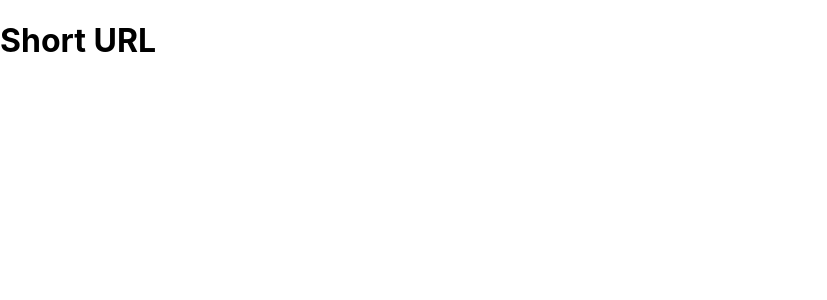
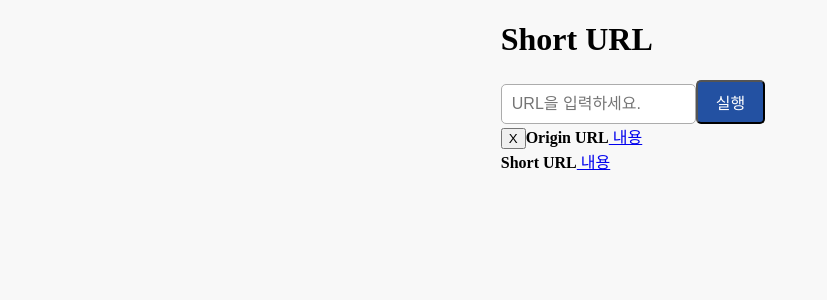
Before and after one commit to mineii/hackathon-frontend, a React (Create React App) app: page / in a window 1280 px wide. Shown: the top 300 px of the page, without its empty margins (0-827 px from the left). Built offline with nearby package versions, Linux system fonts and the light colour scheme.

Commit message:
feat: 틀 설정

```diff
--- a/src/App.css
+++ b/src/App.css
@@ -1,38 +1,28 @@
-.App {
-  text-align: center;
+body {
+  width: 100vw;
+  margin: 0;
+  background-color: #f8f8f8;
+  display: flex;
+  justify-content: center;
+  align-items: center;
 }
 
-.App-logo {
-  height: 40vmin;
-  pointer-events: none;
+input {
+  width: 70%;
+  padding: 10px;
+  font-size: 16px;
+  border: 1px solid #acacac;
+  border-radius: 5px;
+  box-sizing: border-box;
 }
 
-@media (prefers-reduced-motion: no-preference) {
-  .App-logo {
-    animation: App-logo-spin infinite 20s linear;
-  }
+.input-button {
+  width: 25%;
+  padding: 8px;
+  font-size: 16px;
+  border-radius: 5px;
+  box-sizing: border-box;
+  background-color: #2351a2;
+  color: white;
+  cursor: pointer;
 }
-
-.App-header {
-  background-color: #282c34;
-  min-height: 100vh;
-  display: flex;
-  flex-direction: column;
-  align-items: center;
-  justify-content: center;
-  font-size: calc(10px + 2vmin);
-  color: white;
-}
-
-.App-link {
-  color: #61dafb;
-}
-
-@keyframes App-logo-spin {
-  from {
-    transform: rotate(0deg);
-  }
-  to {
-    transform: rotate(360deg);
-  }
-}
--- a/src/App.jsx
+++ b/src/App.jsx
@@ -1,9 +1,15 @@
 import "./App.css";
+import UrlInput from "./UrlInput";
+import UrlList from "./UrlList";
+
+// import { useState } from "react";
 
 function App() {
   return (
     <div>
       <h1>Short URL</h1>
+      <UrlInput />
+      <UrlList />
     </div>
   );
 }
--- a/src/UrlInput.jsx
+++ b/src/UrlInput.jsx
@@ -3,8 +3,8 @@ import React from "react";
 function UrlInput() {
   return (
     <div>
-      <input>input</input>
-      <button>button</button>
+      <input type="text" placeholder="URL을 입력하세요." />
+      <button className="input-button">실행</button>
     </div>
   );
 }
--- /dev/null
+++ b/src/UrlItem.jsx
@@ -0,0 +1,17 @@
+import React from "react";
+
+function URLitem() {
+  return (
+    <div>
+      <button>X</button>
+      <b>Origin URL</b>
+      <a href="연결할 링크의 경로"> 내용 </a>
+      <div>
+        <b>Short URL</b>
+        <a href="연결할 링크의 경로"> 내용 </a>
+      </div>
+    </div>
+  );
+}
+
+export default URLitem;
--- a/src/UrlList.jsx
+++ b/src/UrlList.jsx
@@ -1,11 +1,10 @@
 import React from "react";
+import UrlItem from "./UrlItem";
 
 function UrlList() {
   return (
     <div>
-      <div>원래 url</div>
-      <div>쇼트 url</div>
-      <div>쇼트 url</div>
+      <UrlItem />
     </div>
   );
 }
--- a/src/index.css
+++ b/src/index.css
@@ -1,13 +1,13 @@
-body {
+/* body {
+  width: 100vw;
   margin: 0;
-  font-family: -apple-system, BlinkMacSystemFont, 'Segoe UI', 'Roboto', 'Oxygen',
-    'Ubuntu', 'Cantarell', 'Fira Sans', 'Droid Sans', 'Helvetica Neue',
-    sans-serif;
-  -webkit-font-smoothing: antialiased;
-  -moz-osx-font-smoothing: grayscale;
+  background-color: #fcfcfc;
+  display: flex;
+  justify-content: center;
+  align-items: center;
 }
 
 code {
-  font-family: source-code-pro, Menlo, Monaco, Consolas, 'Courier New',
+  font-family: source-code-pro, Menlo, Monaco, Consolas, "Courier New",
     monospace;
-}
+} */
```
Also changed, not shown: public/logo192.png (added), public/logo512.png (added).
